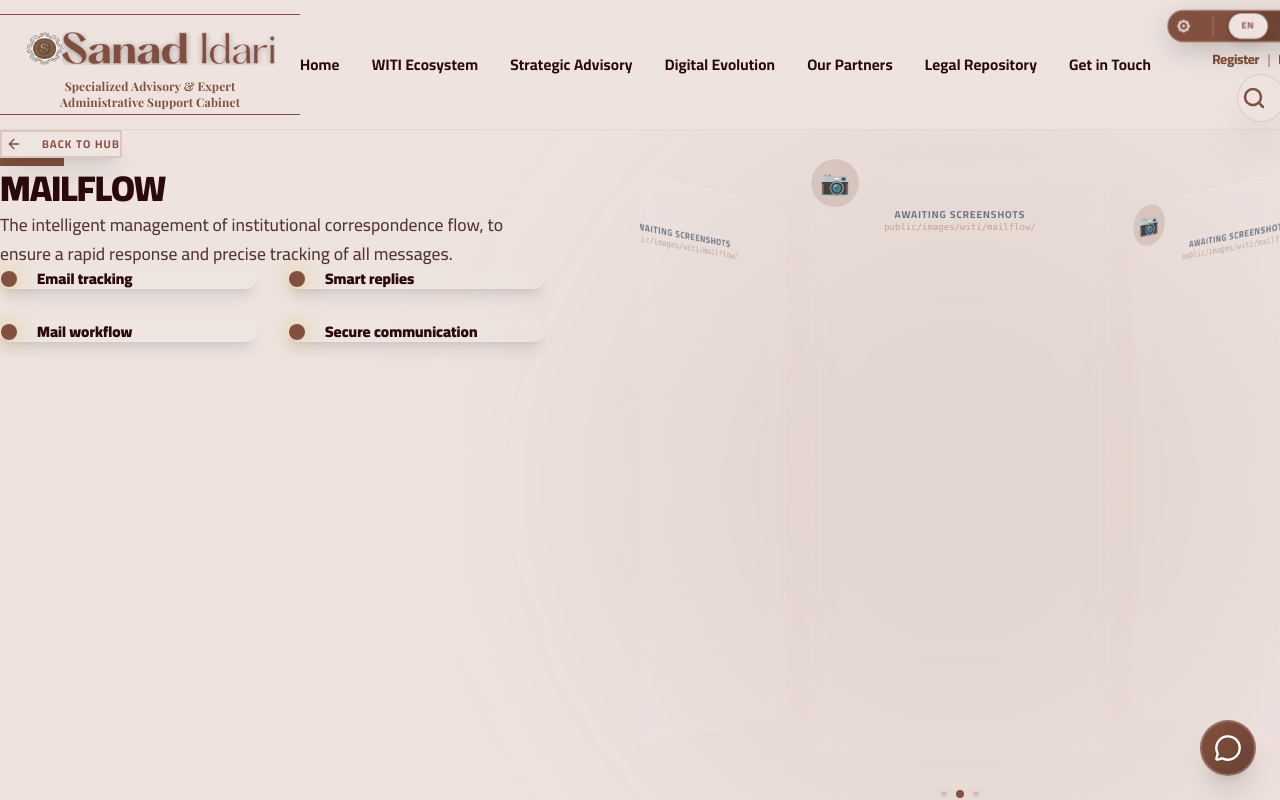
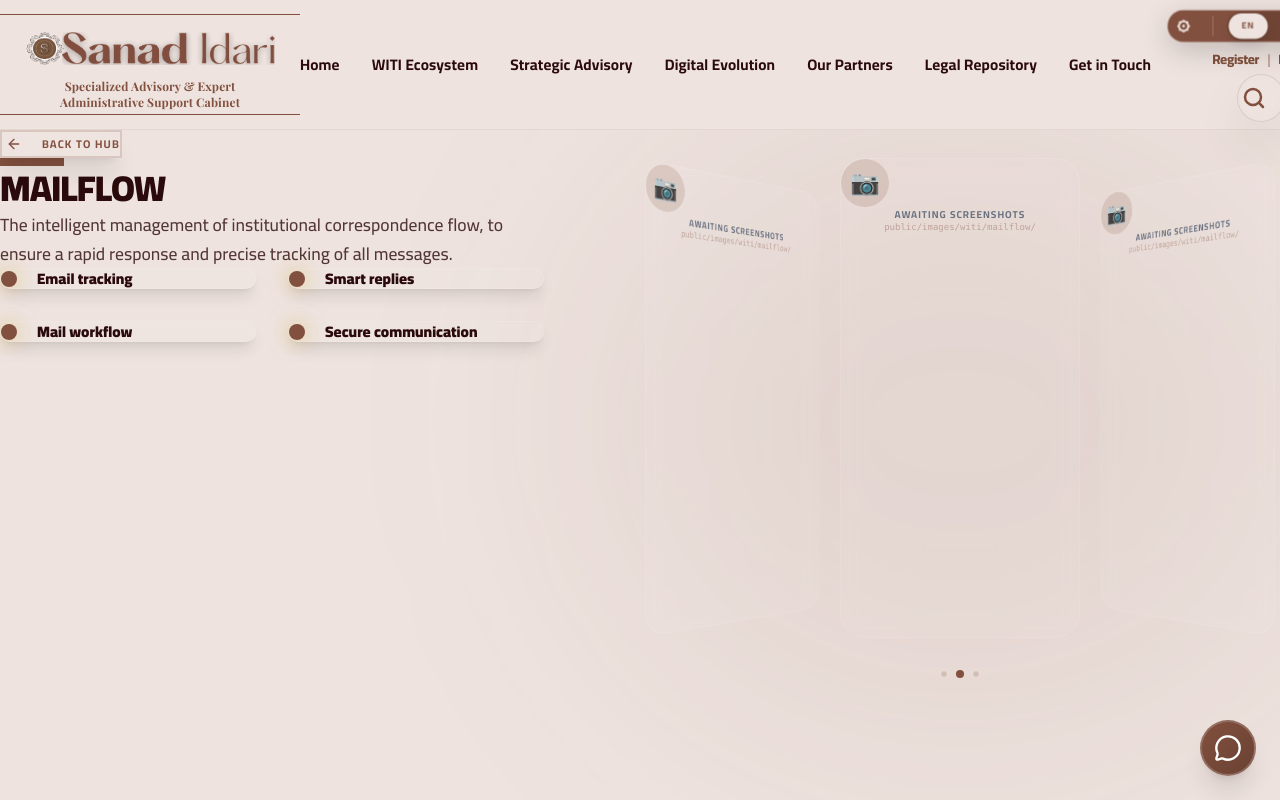
Before and after one commit to sanadidari/sanadidari, a Next.js app: page /witi/mailflow in a window 1280 px wide. Shown: the top 800 px of the page. Built offline with nearby package versions, Linux system fonts and the light colour scheme.

Commit message:
fix: revert to original slider, reduce slide size 300x600 -> 240x480

```diff
--- a/src/app/witi/governance/page.tsx
+++ b/src/app/witi/governance/page.tsx
@@ -22,7 +22,6 @@
                 { ar: "تقارير الالتزام", fr: "Rapports de conformité auto", en: "Auto compliance reports" },
                 { ar: "إدارة المخاطر", fr: "Gestion des risques", en: "Risk assessment" }
             ]}
-            landscape={true}
             screenshots={[
                 "/images/witi/governance-platform/sc1.png",
                 "/images/witi/governance-platform/sc2.png",
--- a/src/components/WitiAppShowcase.tsx
+++ b/src/components/WitiAppShowcase.tsx
@@ -16,10 +16,9 @@
     screenshots: string[];
     features?: { ar: string; fr: string; en: string }[];
     techStack?: string[];
-    landscape?: boolean;
 }
 
-export default function WitiAppShowcase({ title, description, screenshots, features, techStack, landscape = false }: WitiAppShowcaseProps) {
+export default function WitiAppShowcase({ title, description, screenshots, features, techStack }: WitiAppShowcaseProps) {
     const { lang, theme } = usePremium();
     const router = useRouter();
 
@@ -54,7 +53,7 @@
                     <span>{lang === 'ar' ? 'الرجوع للقائمة' : lang === 'fr' ? 'RETOUR AU HUB' : 'BACK TO HUB'}</span>
                 </motion.button>
 
-                <div className={`flex flex-col ${landscape ? '' : 'lg:flex-row'} gap-24 items-start ${lang === 'ar' && !landscape ? 'lg:flex-row-reverse' : ''}`}>
+                <div className={`flex flex-col lg:flex-row gap-24 items-start ${lang === 'ar' ? 'lg:flex-row-reverse' : ''}`}>
 
                     {/* Content Section */}
                     <div className="lg:w-1/2 space-y-12">
@@ -72,7 +71,6 @@
                             </p>
                         </div>
 
-                        {/* Structured Tech Architecture Display - SHARP CORNERS & HUGE MARGINS */}
                         {techStack && (
                           <div className="mt-40 mb-40 overflow-hidden rounded-none border-2 border-[var(--accent-primary)]/20 bg-white/5 backdrop-blur-sm shadow-2xl">
                               <div className="bg-[var(--accent-primary)]/10 px-10 py-6 border-b-2 border-[var(--accent-primary)]/20">
@@ -109,17 +107,16 @@
                     </div>
 
                     {/* Screenshot Slider Section */}
-                    <div className={landscape ? "w-full" : "lg:w-1/2 w-full"}>
+                    <div className="lg:w-1/2 w-full">
                         <div className="relative group">
-                            {/* Decorative Background Glow */}
                             <div className="absolute inset-0 bg-[var(--accent-primary)]/10 blur-[120px] rounded-full scale-110 pointer-events-none" />
 
                             <Swiper
-                                effect={landscape ? 'slide' : 'coverflow'}
+                                effect={'coverflow'}
                                 grabCursor={true}
                                 centeredSlides={true}
-                                slidesPerView={landscape ? 1 : 'auto'}
-                                coverflowEffect={landscape ? undefined : {
+                                slidesPerView={'auto'}
+                                coverflowEffect={{
                                     rotate: 50,
                                     stretch: 0,
                                     depth: 100,
@@ -138,16 +135,12 @@
                                 className="witi-swiper !pb-12"
                             >
                                 {screenshots.length > 0 ? screenshots.map((src, idx) => (
-                                    <SwiperSlide key={idx} className={landscape
-                                        ? "!w-full !h-[320px] rounded-2xl overflow-hidden border border-white/20 shadow-2xl"
-                                        : "!w-[300px] !h-[600px] rounded-3xl overflow-hidden border border-white/20 shadow-2xl"
-                                    }>
-                                        <img src={src} alt={`${getTitle()} Screenshot ${idx + 1}`} className={landscape ? "w-full h-full object-cover object-top" : "w-full h-full object-cover"} />
+                                    <SwiperSlide key={idx} className="!w-[240px] !h-[480px] rounded-3xl overflow-hidden border border-white/20 shadow-2xl">
+                                        <img src={src} alt={`${getTitle()} Screenshot ${idx + 1}`} className="w-full h-full object-cover" />
                                     </SwiperSlide>
                                 )) : (
-                                    /* Placeholders based on app name */
                                     [1, 2, 3].map((_, idx) => (
-                                        <SwiperSlide key={idx} className="!w-[300px] !h-[600px] rounded-3xl overflow-hidden border border-white/10 bg-white/5 flex items-center justify-center p-8 text-center backdrop-blur-sm">
+                                        <SwiperSlide key={idx} className="!w-[240px] !h-[480px] rounded-3xl overflow-hidden border border-white/10 bg-white/5 flex items-center justify-center p-8 text-center backdrop-blur-sm">
                                             <div className="space-y-4">
                                                 <div className="w-12 h-12 rounded-full bg-[var(--accent-primary)]/20 mx-auto animate-pulse flex items-center justify-center text-2xl">
                                                     📷
```
